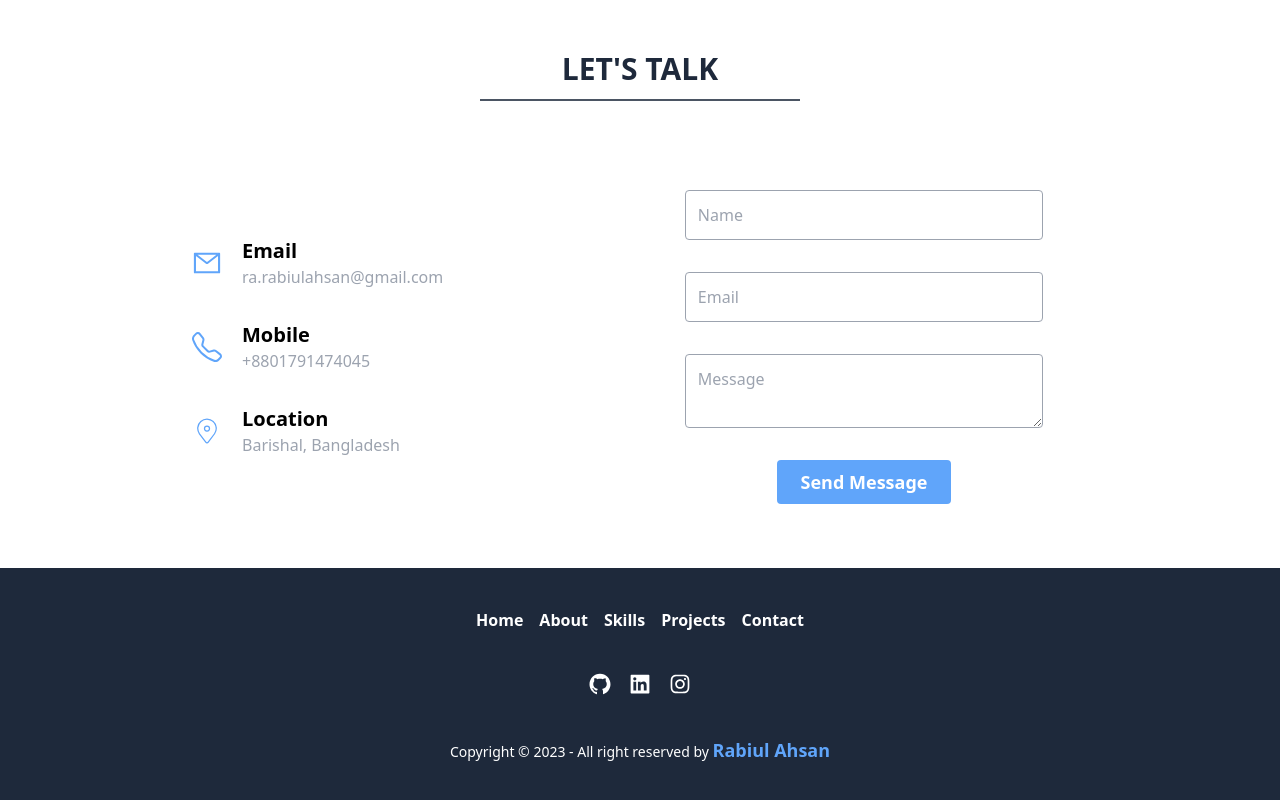
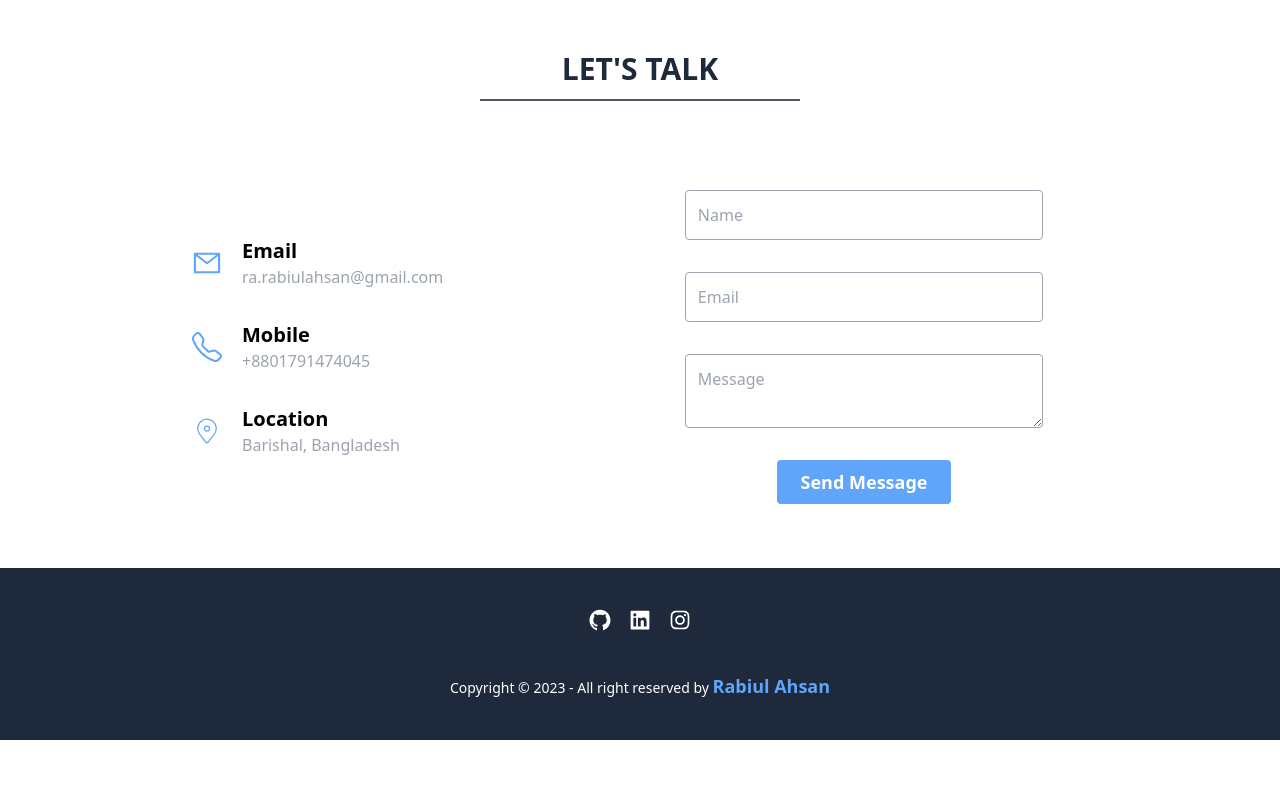
Before and after one commit to rabiulahsan/portfolio, a React (Vite) app: page / in a window 1280 px wide. Shown: the part 2788-3588 px from the top of the page. After the commit the page ends 3528 px from the top, so only its background shows below. Built offline with nearby package versions, Linux system fonts and the light colour scheme.

Commit message:
footer section revised

```diff
--- a/src/Components/Footer/Footer.jsx
+++ b/src/Components/Footer/Footer.jsx
@@ -3,42 +3,10 @@ import {
   AiFillLinkedin,
   AiOutlineInstagram,
 } from "react-icons/ai";
-import { Link } from "react-scroll";
 
 const Footer = () => {
   return (
     <footer className="footer footer-center px-4 py-6 lg:p-10 text-white bg-slate-800   ">
-      <div className="grid grid-flow-col gap-4">
-        <span className="text-base font-semibold cursor-pointer hover:underline hover:text-blue-400">
-          <Link to="home" smooth={true} duration={500} offset={-50}>
-            Home
-          </Link>
-        </span>
-
-        <span className="text-base font-semibold cursor-pointer hover:underline hover:text-blue-400">
-          <Link to="about" smooth={true} duration={500} offset={-50}>
-            About
-          </Link>
-        </span>
-
-        <span className="text-base font-semibold cursor-pointer hover:underline hover:text-blue-400">
-          <Link to="skill" smooth={true} duration={500} offset={-50}>
-            Skills
-          </Link>
-        </span>
-
-        <span className="text-base font-semibold cursor-pointer hover:underline hover:text-blue-400">
-          <Link to="project" smooth={true} duration={500} offset={-50}>
-            Projects
-          </Link>
-        </span>
-
-        <span className="text-base font-semibold cursor-pointer hover:underline hover:text-blue-400">
-          <Link to="contact" smooth={true} duration={500} offset={-50}>
-            Contact
-          </Link>
-        </span>
-      </div>
       <div>
         <div className="grid grid-flow-col gap-4">
           <a
```
